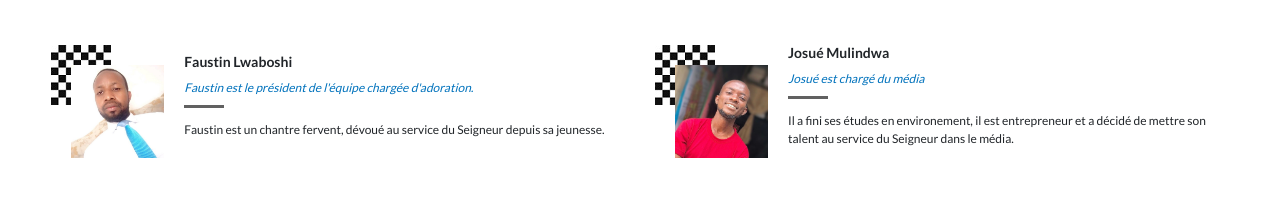
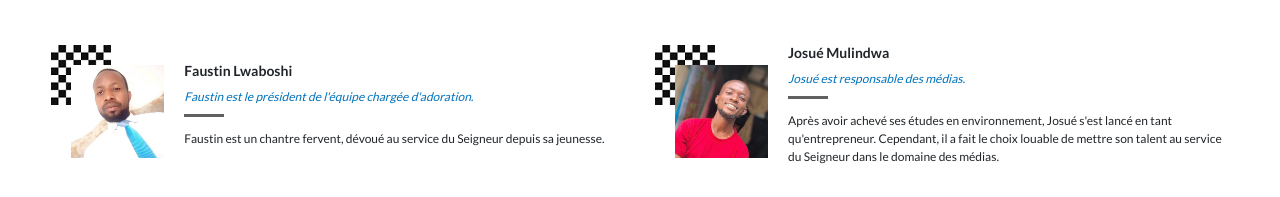
Before and after one commit to Olivier-Kango/cfcm, a React (Create React App) app: page / in a window 1280 px wide. Shown: the part 1734-1931 px from the top of the page. Built offline with nearby package versions, Linux system fonts and the light colour scheme; a web font is replaced by a local one.

Commit message:
Update Josue

```diff
--- a/src/components/Speakers.js
+++ b/src/components/Speakers.js
@@ -30,8 +30,8 @@ const speakerContent = [
   {
     imageSpeaker: josueImage,
     fName: 'Josué Mulindwa',
-    profession: 'Josué est chargé du média',
-    about: 'Il a fini ses études en environement, il est entrepreneur et a décidé de mettre son talent au service du Seigneur dans le média.',
+    profession: 'Josué est responsable des médias.',
+    about: "Après avoir achevé ses études en environnement, Josué s'est lancé en tant qu'entrepreneur. Cependant, il a fait le choix louable de mettre son talent au service du Seigneur dans le domaine des médias.",
   },
   {
     imageSpeaker: hamuliImage,
```
